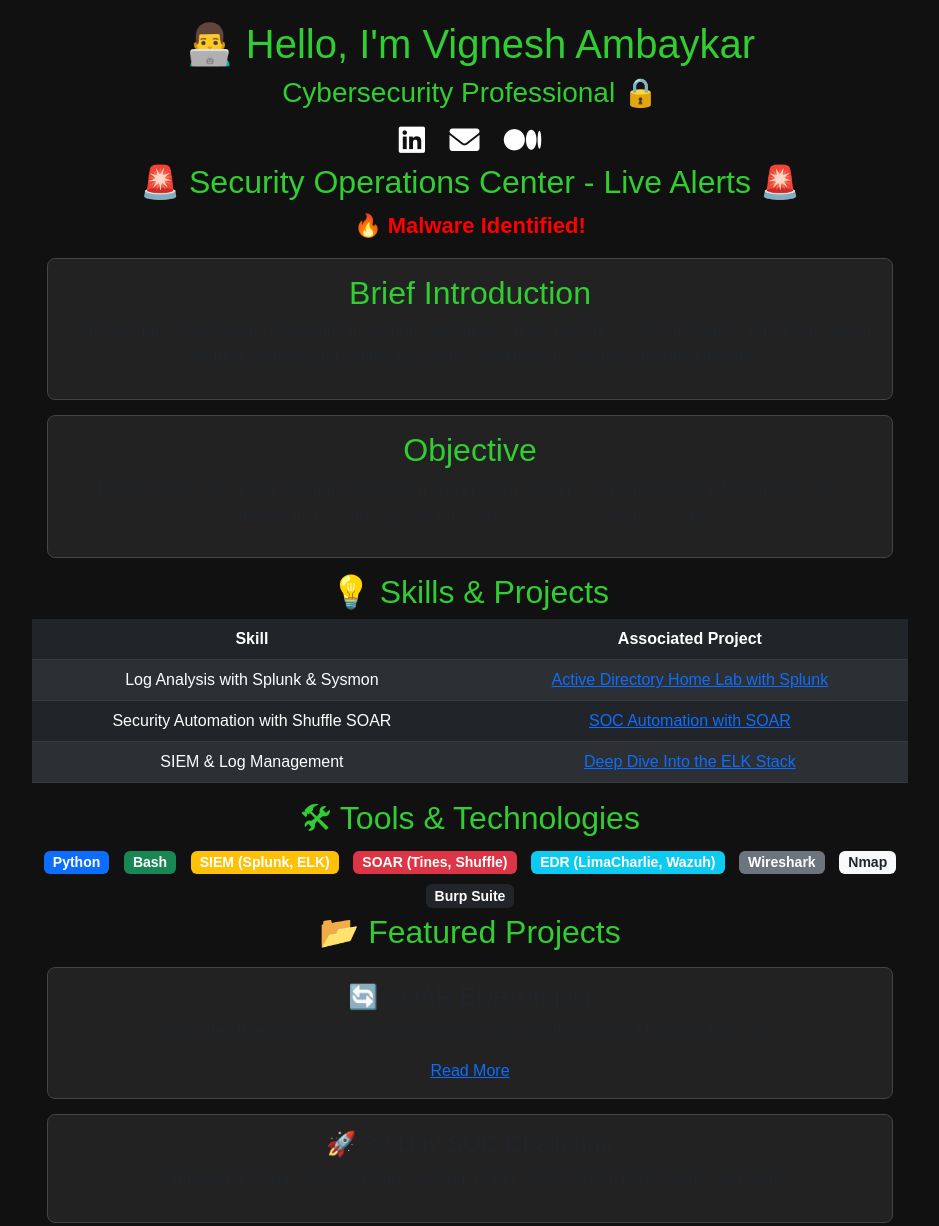
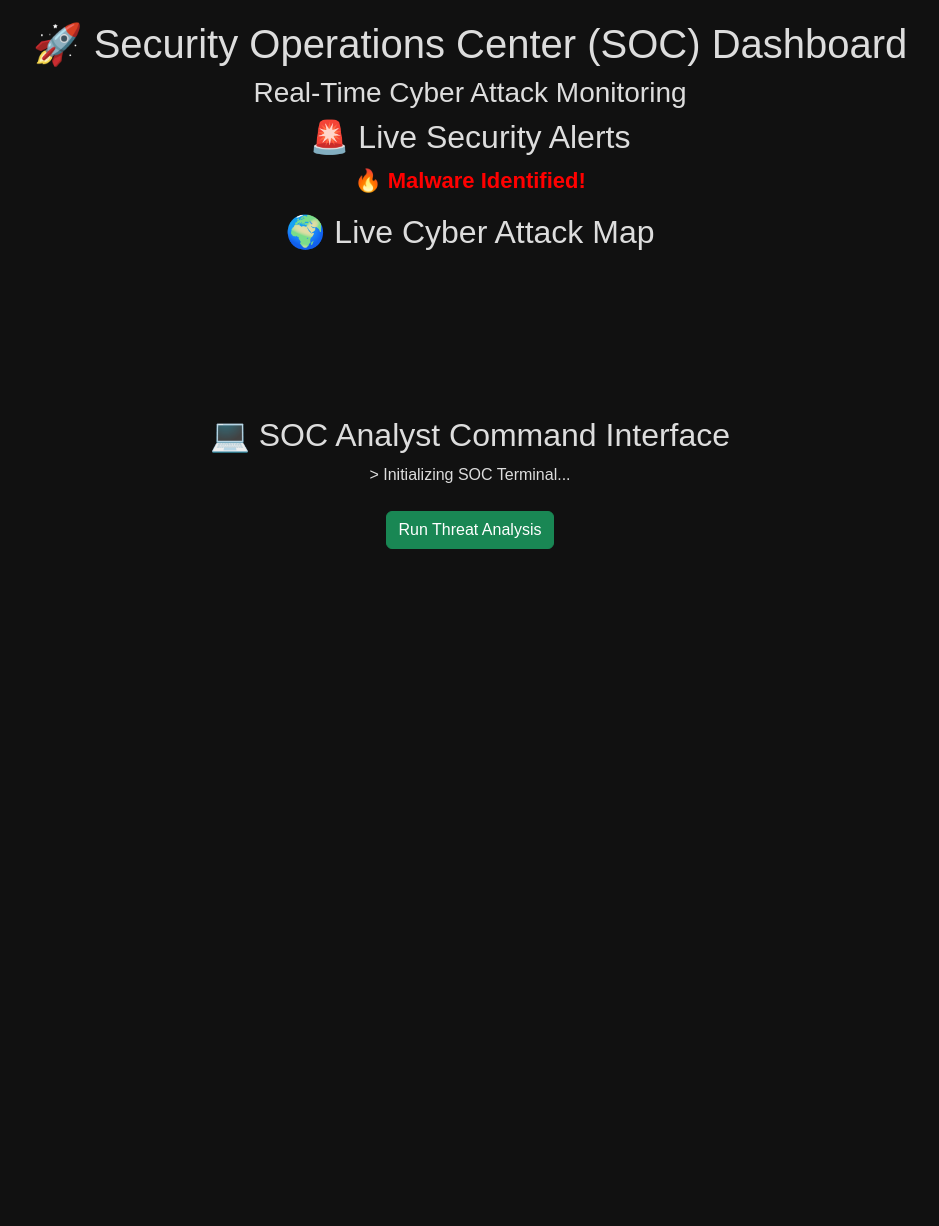
Before and after one commit to Vignesh0408/Vignesh-Ambaykar.Github.io, a plain HTML site: page index.html in a window 1280 px wide. Shown: the whole page, without its empty margins (170-1109 px from the left). After the commit the page ends 800 px from the top, so only its background shows below. Drawn offline with nearby package versions, Linux system fonts and the light colour scheme.

Commit message:
Update index.html

```diff
--- a/index.html
+++ b/index.html
@@ -12,24 +12,16 @@
             background-color: #111;
             color: #ddd;
             text-align: center;
-            margin: 0;
             padding: 20px;
-        }
-        h1, h2, h3 {
-            color: #32CD32;
         }
         .container {
             max-width: 900px;
             margin: auto;
         }
-        .badge {
-            font-size: 14px;
-            margin: 5px;
-        }
-        .social-icons a {
-            margin: 10px;
-            font-size: 30px;
-            color: white;
+        .typing-text {
+            font-size: 22px;
+            font-weight: bold;
+            color: #FF0000;
         }
         .card {
             background-color: #222;
@@ -38,28 +30,25 @@
             padding: 15px;
             border-radius: 8px;
         }
-        .typing-text {
-            font-size: 22px;
-            font-weight: bold;
-            color: #FF0000;
+        .social-icons a {
+            background-color: black;
+            color: green;
+            padding: 15px;
+            border-radius: 10px;
+            text-align: left;
+            font-family: 'Courier New', monospace;
+            height: 200px;
+            overflow-y: auto;
         }
     </style>
 </head>
 <body>
 
-    <!-- HEADER -->
-    <h1>👨‍💻 Hello, I'm Vignesh Ambaykar</h1>
-    <h3>Cybersecurity Professional 🔒</h3>
+    <h1>🚀 Security Operations Center (SOC) Dashboard</h1>
+    <h3>Real-Time Cyber Attack Monitoring</h3>
 
-    <!-- Social Media Links -->
-    <div class="social-icons">
-        <a href="https://www.linkedin.com/in/vigneshambaykar" target="_blank"><i class="fab fa-linkedin"></i></a>
-        <a href="mailto:vignesh3967@gmail.com" target="_blank"><i class="fas fa-envelope"></i></a>
-        <a href="https://medium.com/@vignesh3967" target="_blank"><i class="fab fa-medium"></i></a>
-    </div>
-
-    <!-- SOC Live Alerts -->
-    <h2>🚨 Security Operations Center - Live Alerts 🚨</h2>
+    <!-- Live SOC Alerts -->
+    <h2>🚨 Live Security Alerts</h2>
     <p class="typing-text" id="alert-text"></p>
 
     <script>
@@ -79,75 +68,26 @@
         updateAlert();
     </script>
 
-    <!-- Brief Introduction -->
-    <div class="container">
-        <div class="card">
-            <h2>Brief Introduction</h2>
-            <p>Cybersecurity professional specializing in security operations, threat detection, and automation.
-            Passionate about securing systems and optimizing security workflows to mitigate emerging threats.</p>
-        </div>
+    <!-- Live Cyber Attack Map (External API Integration) -->
+    <h2>🌍 Live Cyber Attack Map</h2>
+    <iframe class="map-container" src="https://cybermap.kaspersky.com/en/widget/dynamic/dark"></iframe>
 
-        <div class="card">
-            <h2>Objective</h2>
-            <p>Eager to apply my skills in security automation and incident response to protect digital infrastructures and contribute
-            to a Security Operations Center (SOC) as a Security Analyst.</p>
-        </div>
+    <!-- SOC Analyst Terminal Interface -->
+    <h2>💻 SOC Analyst Command Interface</h2>
+    <div class="terminal" id="terminal-output">
+        <p>> Initializing SOC Terminal...</p>
     </div>
+    <button class="btn btn-success mt-2" onclick="executeCommand()">Run Threat Analysis</button>
 
-    <!-- Skills Table -->
-    <div class="container">
-        <h2>💡 Skills & Projects</h2>
-        <table class="table table-dark table-striped">
-            <thead>
-                <tr>
-                    <th>Skill</th>
-                    <th>Associated Project</th>
-                </tr>
-            </thead>
-            <tbody>
-                <tr>
-                    <td>Log Analysis with Splunk & Sysmon</td>
-                    <td><a href="https://medium.com/@vignesh3967/simulating-cyber-attack-and-analyzing-logs-in-an-active-directory-home-lab-with-splunk-640c4f88e667" target="_blank">Active Directory Home Lab with Splunk</a></td>
-                </tr>
-                <tr>
-                    <td>Security Automation with Shuffle SOAR</td>
-                    <td><a href="https://medium.com/@vignesh3967/soc-automation-with-soar-9203ed8f33b9" target="_blank">SOC Automation with SOAR</a></td>
-                </tr>
-                <tr>
-                    <td>SIEM & Log Management</td>
-                    <td><a href="https://medium.com/@vignesh3967/a-deep-dive-into-the-elk-stack-understanding-elasticsearch-logstash-and-kibana-42ac12130831" target="_blank">Deep Dive Into the ELK Stack</a></td>
-                </tr>
-            </tbody>
-        </table>
-    </div>
-
-    <!-- Tools Section -->
-    <div class="container">
-        <h2>🛠 Tools & Technologies</h2>
-        <span class="badge bg-primary">Python</span>
-        <span class="badge bg-success">Bash</span>
-        <span class="badge bg-warning">SIEM (Splunk, ELK)</span>
-        <span class="badge bg-danger">SOAR (Tines, Shuffle)</span>
-        <span class="badge bg-info">EDR (LimaCharlie, Wazuh)</span>
-        <span class="badge bg-secondary">Wireshark</span>
-        <span class="badge bg-light text-dark">Nmap</span>
-        <span class="badge bg-dark">Burp Suite</span>
-    </div>
-
-    <!-- Projects -->
-    <div class="container">
-        <h2>📂 Featured Projects</h2>
-        <div class="card">
-            <h4>🔄 SOAR EDR Project</h4>
-            <p>Automated threat detection, alerting, and response workflows using LimaCharlie & Tines.</p>
-            <a href="https://medium.com/@vignesh3967/soar-edr-project-automating-incident-response-with-limacharlie-and-tines-9754364ec30c" target="_blank">Read More</a>
-        </div>
-
-        <div class="card">
-            <h4>🚀 30-Day SOC Challenge</h4>
-            <p>Completed a 30-day SOC challenge, setting up ELK, SIEM, Brute Force alerts, and more.</p>
-        </div>
-    </div>
+    <script>
+        function executeCommand() {
+            const terminal = document.getElementById("terminal-output");
+            terminal.innerHTML += "<p>> Running SIEM threat analysis...</p>";
+            setTimeout(() => {
+                terminal.innerHTML += "<p style='color: red;'>⚠️ Alert: Suspicious activity detected in 192.168.1.45</p>";
+            }, 2000);
+        }
+    </script>
 
 </body>
 </html>
```
